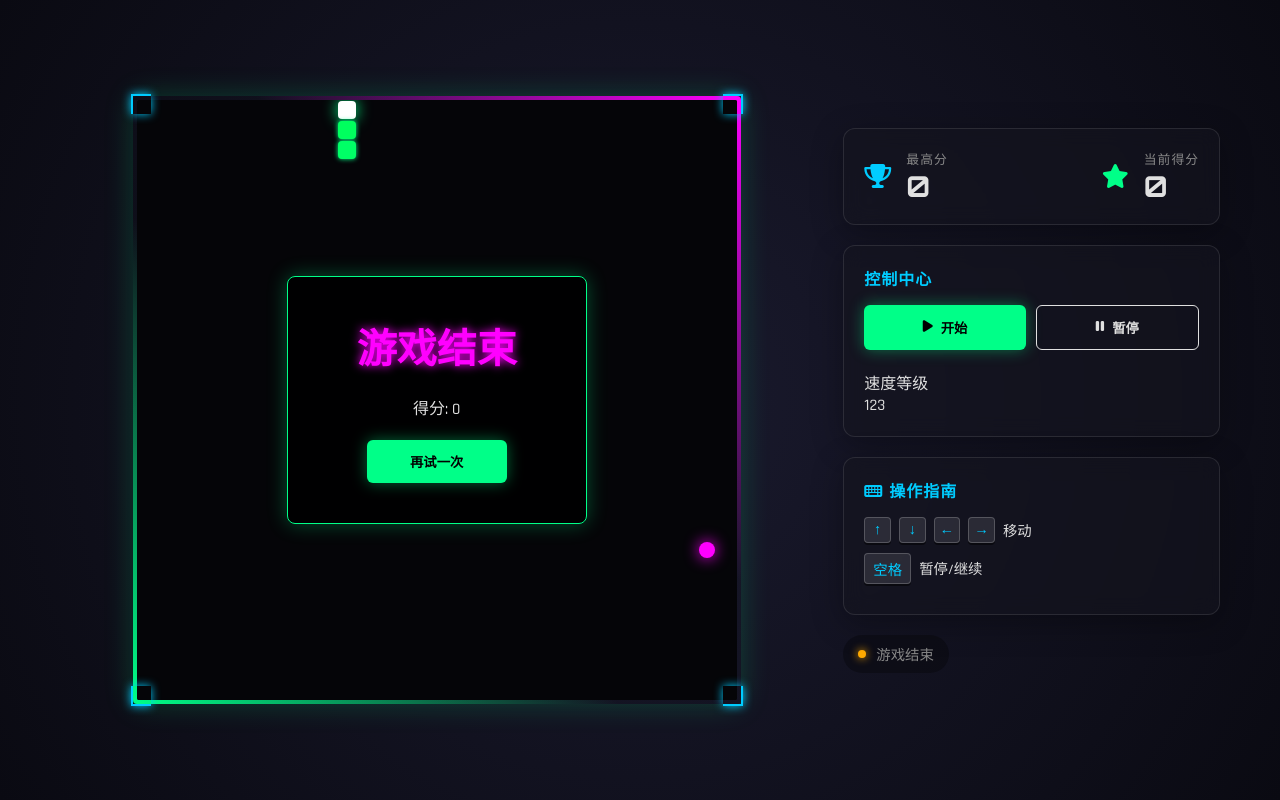
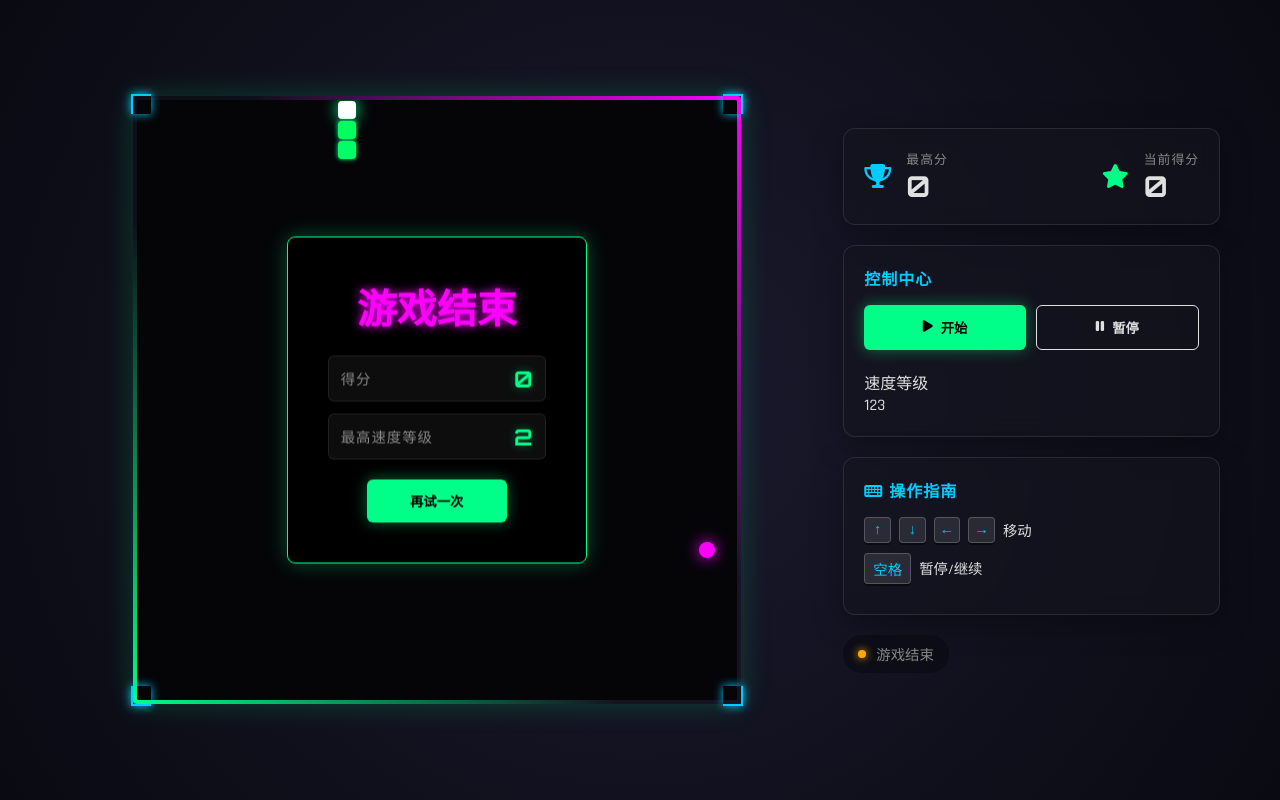
Before and after one commit to chuanzhengLiu/label-1376, a plain HTML site: page index.html in a window 1280 px wide. Both pictures are taken after a click on the button "开始". Drawn offline with Linux system fonts and the light colour scheme.

Commit message:
Spring: 完善结算系统 - 添加最高速度等级、新纪录提示、重置逻辑

```diff
--- a/index.html
+++ b/index.html
@@ -28,7 +28,17 @@
 
             <div id="overlay" class="overlay hidden">
                 <h2 id="overlay-title">游戏结束</h2>
-                <p>得分: <span id="final-score">0</span></p>
+                <div class="settlement-info">
+                    <div class="settlement-row">
+                        <span class="settlement-label">得分</span>
+                        <span class="settlement-value" id="final-score">0</span>
+                    </div>
+                    <div class="settlement-row">
+                        <span class="settlement-label">最高速度等级</span>
+                        <span class="settlement-value" id="final-max-speed">1</span>
+                    </div>
+                </div>
+                <p id="new-record" class="new-record hidden"><i class="fa-solid fa-crown"></i> 新纪录!</p>
                 <button id="restart-btn-overlay" class="btn primary">再试一次</button>
             </div>
         </div>
--- a/script.js
+++ b/script.js
@@ -16,6 +16,8 @@ document.addEventListener('DOMContentLoaded', () => {
     const statusDot = document.querySelector('.status-dot');
     const overlay = document.getElementById('overlay');
     const finalScoreEl = document.getElementById('final-score');
+    const finalMaxSpeedEl = document.getElementById('final-max-speed');
+    const newRecordEl = document.getElementById('new-record');
     const restartBtnOverlay = document.getElementById('restart-btn-overlay');
     const speedIndicators = document.querySelectorAll('.level-indicators span');
 
@@ -30,6 +32,7 @@ document.addEventListener('DOMContentLoaded', () => {
     let isGameRunning = false;
     let isPaused = false;
     let speedIndex = 1; // Default to Normal
+    let maxSpeedIndex = 1;
 
     // --- Initialization ---
     function init() {
@@ -49,6 +52,7 @@ document.addEventListener('DOMContentLoaded', () => {
         dx = 0;
         dy = -1; // Move up initially
         score = 0;
+        maxSpeedIndex = speedIndex;
         updateScore(0);
         placeFood();
         isPaused = false;
@@ -56,6 +60,7 @@ document.addEventListener('DOMContentLoaded', () => {
         clearInterval(gameInterval);
         setStatus('准备就绪', 'active');
         overlay.classList.add('hidden');
+        newRecordEl.classList.add('hidden');
     }
 
     function startGame() {
@@ -68,6 +73,7 @@ document.addEventListener('DOMContentLoaded', () => {
 
         isGameRunning = true;
         isPaused = false;
+        maxSpeedIndex = speedIndex;
         setStatus('游戏中', 'active');
         gameInterval = setInterval(gameLoop, SPEED_LEVELS[speedIndex]);
         startBtn.innerHTML = '<i class="fa-solid fa-rotate-right"></i> 重新开始';
@@ -94,13 +100,23 @@ document.addEventListener('DOMContentLoaded', () => {
         clearInterval(gameInterval);
         setStatus('游戏结束', 'paused');
 
-        if (score > highScore) {
+        const isNewRecord = score > highScore;
+
+        if (isNewRecord) {
             highScore = score;
             localStorage.setItem('neonSnakeHighScore', highScore);
             highScoreEl.innerText = highScore;
         }
 
         finalScoreEl.innerText = score;
+        finalMaxSpeedEl.innerText = maxSpeedIndex + 1;
+
+        if (isNewRecord) {
+            newRecordEl.classList.remove('hidden');
+        } else {
+            newRecordEl.classList.add('hidden');
+        }
+
         overlay.classList.remove('hidden');
         startBtn.innerHTML = '<i class="fa-solid fa-play"></i> 开始';
     }
@@ -305,6 +321,9 @@ document.addEventListener('DOMContentLoaded', () => {
             speedIndicators.forEach(s => s.classList.remove('active'));
             ind.classList.add('active');
             speedIndex = idx;
+            if (speedIndex > maxSpeedIndex) {
+                maxSpeedIndex = speedIndex;
+            }
             // If running, restart timer with new speed
             if (isGameRunning && !isPaused) {
                 clearInterval(gameInterval);
--- a/style.css
+++ b/style.css
@@ -111,6 +111,57 @@ body {
     font-size: 2.5rem;
     margin-bottom: 0;
     text-shadow: 0 0 10px var(--accent-pink);
+}
+
+.settlement-info {
+    width: 100%;
+    display: flex;
+    flex-direction: column;
+    gap: 12px;
+}
+
+.settlement-row {
+    display: flex;
+    justify-content: space-between;
+    align-items: center;
+    padding: 8px 12px;
+    background: rgba(255, 255, 255, 0.05);
+    border-radius: 6px;
+    border: 1px solid rgba(255, 255, 255, 0.08);
+}
+
+.settlement-label {
+    font-size: 0.9rem;
+    color: #888;
+    letter-spacing: 1px;
+}
+
+.settlement-value {
+    font-family: var(--font-heading);
+    font-size: 1.4rem;
+    font-weight: 700;
+    color: var(--primary-neon);
+    text-shadow: 0 0 8px rgba(0, 255, 136, 0.4);
+}
+
+.new-record {
+    font-family: var(--font-heading);
+    font-size: 1.2rem;
+    color: #ffd700;
+    text-shadow: 0 0 10px rgba(255, 215, 0, 0.6);
+    letter-spacing: 2px;
+    text-align: center;
+    margin: 0;
+    animation: record-pulse 1s ease-in-out infinite alternate;
+}
+
+.new-record.hidden {
+    display: none;
+}
+
+@keyframes record-pulse {
+    from { opacity: 0.7; transform: scale(1); }
+    to { opacity: 1; transform: scale(1.05); }
 }
 
 #restart-btn-overlay {
```
